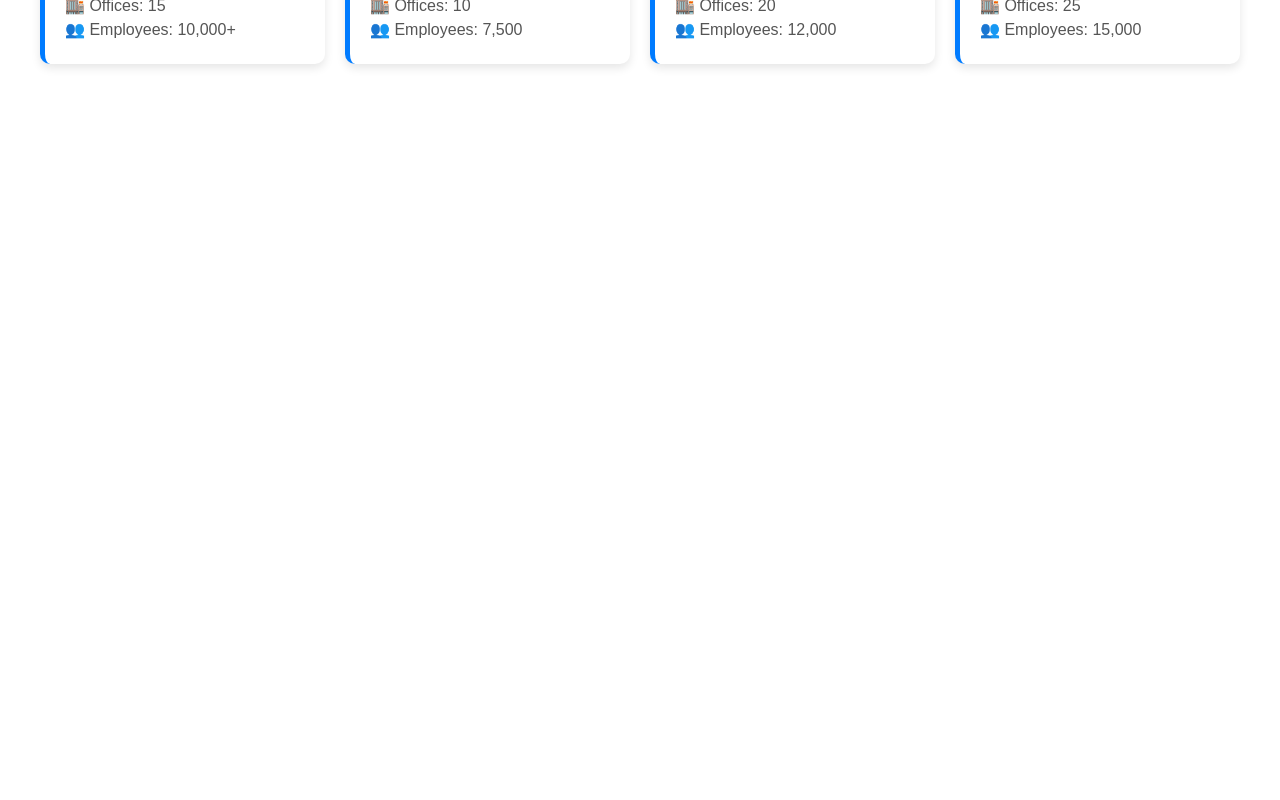
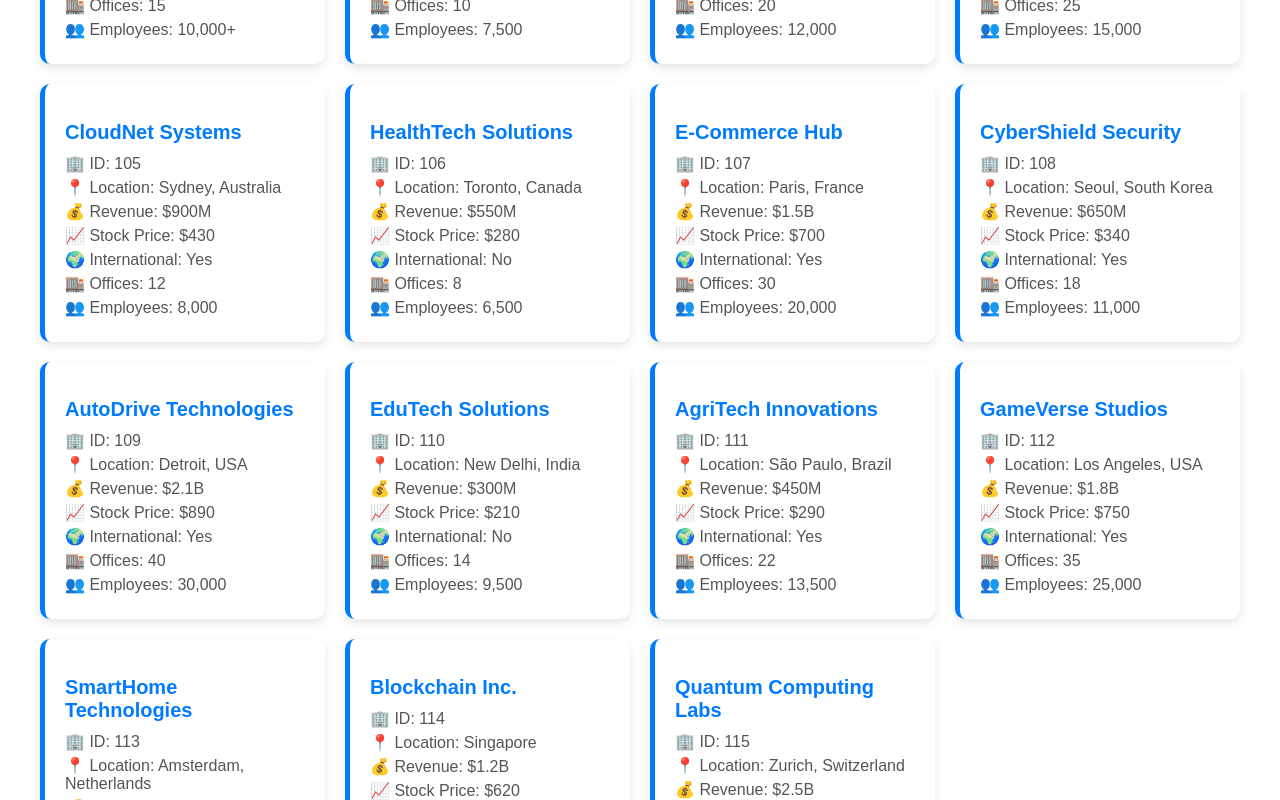
Before and after one commit to Karanbhuva18/advancegithub, a React (Vite) app: page / in a window 1280 px wide. Shown: the part 1920-2720 px from the top of the page. Before the commit the page ends 2044 px from the top, so only its background shows below. Built offline with nearby package versions, Linux system fonts and the light colour scheme.

Commit message:
incress length of compaines data

```diff
--- a/src/ComapanyCard/index.jsx
+++ b/src/ComapanyCard/index.jsx
@@ -1,49 +1,7 @@
 import React from "react";
 import "./companyCard.css";
-
+import { companies } from "../constantdata/constantdata.js";
 // Sample company data array
-const companies = [
-  {
-    id: 101,
-    name: "Tech Solutions Inc.",
-    location: "San Francisco, USA",
-    revenue: "$500M",
-    stockPrice: "$350",
-    international: "Yes",
-    offices: 15,
-    employees: "10,000+",
-  },
-  {
-    id: 102,
-    name: "Green Energy Ltd.",
-    location: "Berlin, Germany",
-    revenue: "$300M",
-    stockPrice: "$220",
-    international: "No",
-    offices: 10,
-    employees: "7,500",
-  },
-  {
-    id: 103,
-    name: "FinTech Corp.",
-    location: "London, UK",
-    revenue: "$750M",
-    stockPrice: "$500",
-    international: "Yes",
-    offices: 20,
-    employees: "12,000",
-  },
-  {
-    id: 104,
-    name: "AI Innovations",
-    location: "Tokyo, Japan",
-    revenue: "$1.2B",
-    stockPrice: "$650",
-    international: "Yes",
-    offices: 25,
-    employees: "15,000",
-  },
-];
 
 const CompanyCard = () => {
   return (
--- a/src/constantdata/constantdata.js
+++ b/src/constantdata/constantdata.js
@@ -120,3 +120,156 @@ export const users = [
     hobby: "K-pop Dancing",
   },
 ];
+
+export const companies = [
+  {
+    id: 101,
+    name: "Tech Solutions Inc.",
+    location: "San Francisco, USA",
+    revenue: "$500M",
+    stockPrice: "$350",
+    international: "Yes",
+    offices: 15,
+    employees: "10,000+",
+  },
+  {
+    id: 102,
+    name: "Green Energy Ltd.",
+    location: "Berlin, Germany",
+    revenue: "$300M",
+    stockPrice: "$220",
+    international: "No",
+    offices: 10,
+    employees: "7,500",
+  },
+  {
+    id: 103,
+    name: "FinTech Corp.",
+    location: "London, UK",
+    revenue: "$750M",
+    stockPrice: "$500",
+    international: "Yes",
+    offices: 20,
+    employees: "12,000",
+  },
+  {
+    id: 104,
+    name: "AI Innovations",
+    location: "Tokyo, Japan",
+    revenue: "$1.2B",
+    stockPrice: "$650",
+    international: "Yes",
+    offices: 25,
+    employees: "15,000",
+  },
+  {
+    id: 105,
+    name: "CloudNet Systems",
+    location: "Sydney, Australia",
+    revenue: "$900M",
+    stockPrice: "$430",
+    international: "Yes",
+    offices: 12,
+    employees: "8,000",
+  },
+  {
+    id: 106,
+    name: "HealthTech Solutions",
+    location: "Toronto, Canada",
+    revenue: "$550M",
+    stockPrice: "$280",
+    international: "No",
+    offices: 8,
+    employees: "6,500",
+  },
+  {
+    id: 107,
+    name: "E-Commerce Hub",
+    location: "Paris, France",
+    revenue: "$1.5B",
+    stockPrice: "$700",
+    international: "Yes",
+    offices: 30,
+    employees: "20,000",
+  },
+  {
+    id: 108,
+    name: "CyberShield Security",
+    location: "Seoul, South Korea",
+    revenue: "$650M",
+    stockPrice: "$340",
+    international: "Yes",
+    offices: 18,
+    employees: "11,000",
+  },
+  {
+    id: 109,
+    name: "AutoDrive Technologies",
+    location: "Detroit, USA",
+    revenue: "$2.1B",
+    stockPrice: "$890",
+    international: "Yes",
+    offices: 40,
+    employees: "30,000",
+  },
+  {
+    id: 110,
+    name: "EduTech Solutions",
+    location: "New Delhi, India",
+    revenue: "$300M",
+    stockPrice: "$210",
+    international: "No",
+    offices: 14,
+    employees: "9,500",
+  },
+  {
+    id: 111,
+    name: "AgriTech Innovations",
+    location: "São Paulo, Brazil",
+    revenue: "$450M",
+    stockPrice: "$290",
+    international: "Yes",
+    offices: 22,
+    employees: "13,500",
+  },
+  {
+    id: 112,
+    name: "GameVerse Studios",
+    location: "Los Angeles, USA",
+    revenue: "$1.8B",
+    stockPrice: "$750",
+    international: "Yes",
+    offices: 35,
+    employees: "25,000",
+  },
+  {
+    id: 113,
+    name: "SmartHome Technologies",
+    location: "Amsterdam, Netherlands",
+    revenue: "$600M",
+    stockPrice: "$370",
+    international: "Yes",
+    offices: 16,
+    employees: "9,000",
+  },
+  {
+    id: 114,
+    name: "Blockchain Inc.",
+    location: "Singapore",
+    revenue: "$1.2B",
+    stockPrice: "$620",
+    international: "Yes",
+    offices: 20,
+    employees: "14,500",
+  },
+  {
+    id: 115,
+    name: "Quantum Computing Labs",
+    location: "Zurich, Switzerland",
+    revenue: "$2.5B",
+    stockPrice: "$950",
+    international: "Yes",
+    offices: 50,
+    employees: "40,000",
+  },
+];
```
